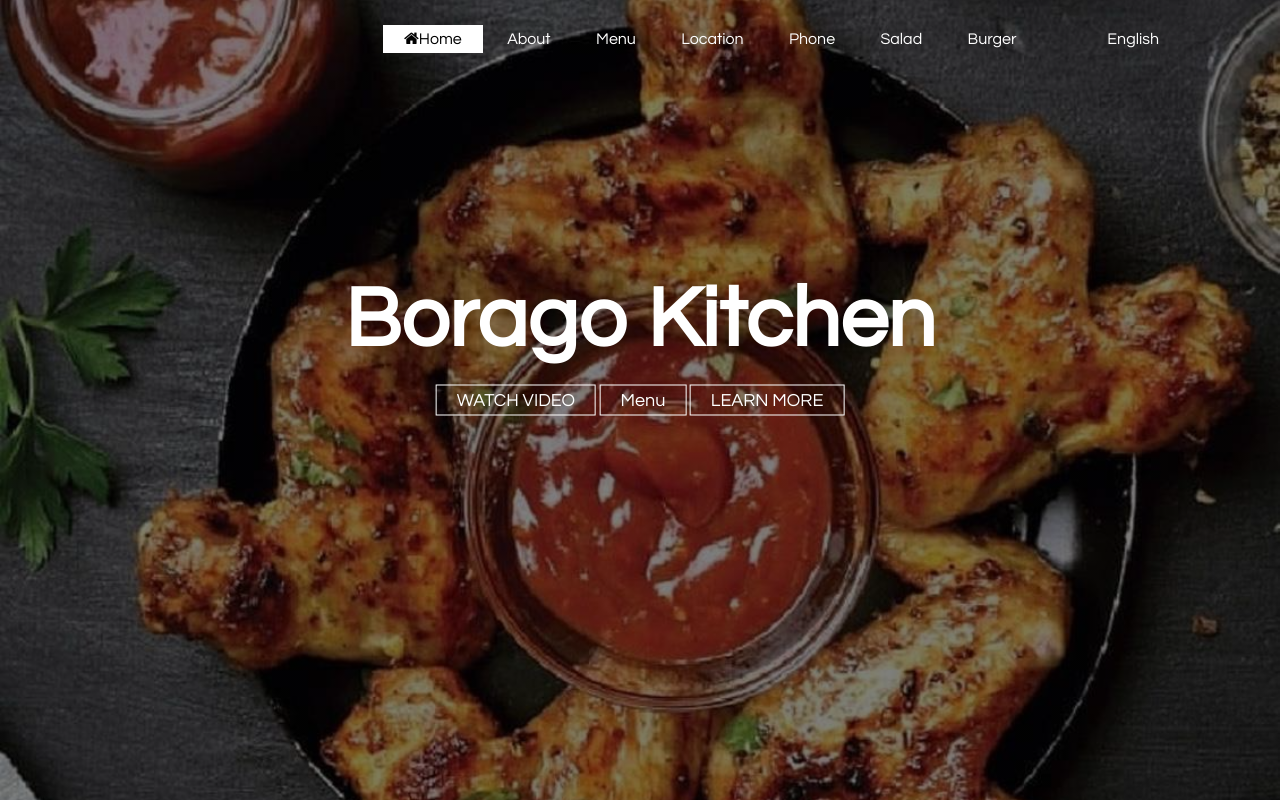
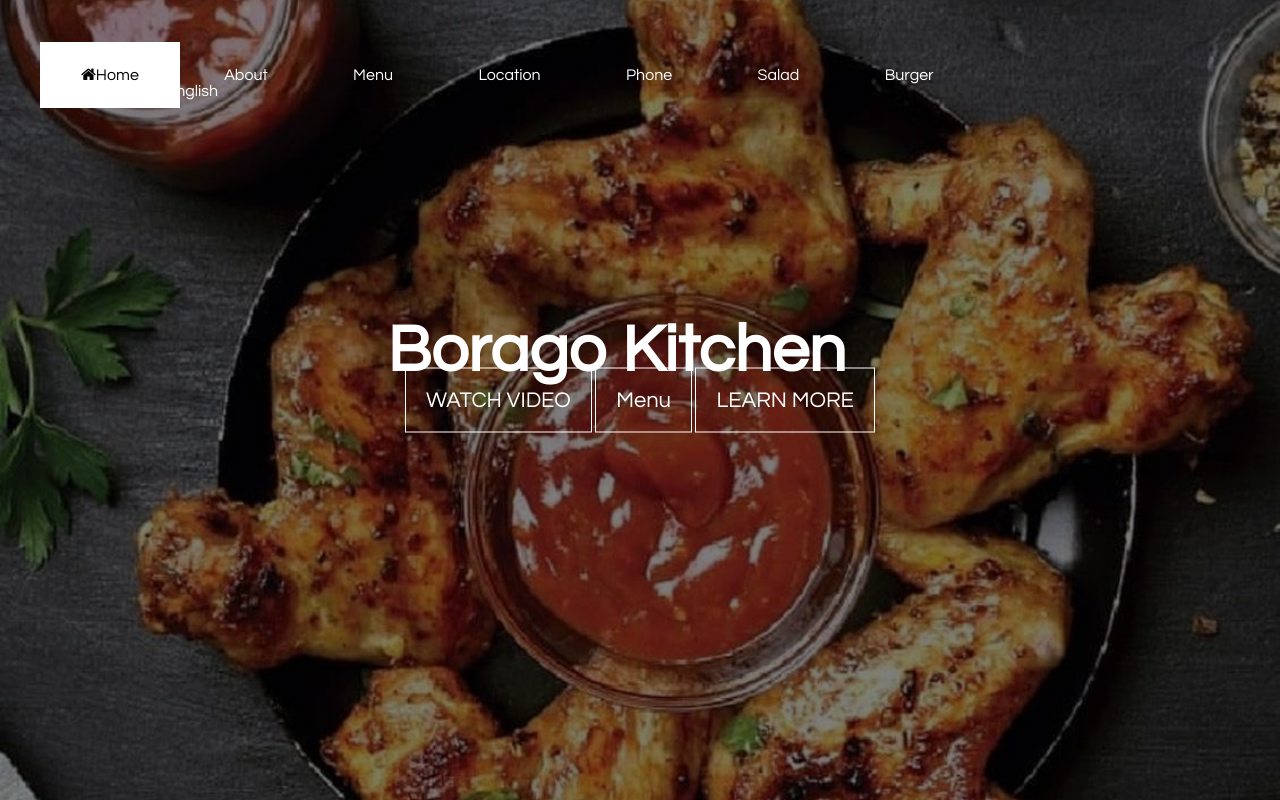
Before and after one commit to BoragoKitchen/BoragoKitchen.en, a plain HTML site: page index.html in a window 1280 px wide. Drawn offline with Linux system fonts and the light colour scheme.

Commit message:
Update style.css

```diff
--- a/css/style.css
+++ b/css/style.css
@@ -13,8 +13,8 @@ header{
 ul{
 	float:right;
 	list-style-type: none;
-	margin-top: 30px;
-	margin-right:60px ;
+	margin-top: 50px;
+	margin-right:200px ;
 }
 ul li{
 	display: inline-block;
@@ -22,8 +22,8 @@ ul li{
 ul li a{
 	text-decoration: none;
 	color: #fff;
-	padding: 5px 20px;
-	border: 1px solid transparent;
+	padding: 10px 26px;
+	border: 15px solid transparent;
 	transition: 0.5s ease;
 
 }
@@ -34,16 +34,11 @@ ul li a:hover{
 }
 
 ul li.active a{
-background-color:#fff;
+background-color:rgb(255, 255, 255);
 	color: #000;
 
 }
 
-.logo img{
-	float: left;
-	width: 150px;
-	height: auto;
-}
 
 .main{
 	max-width: 1200px;
@@ -52,14 +47,14 @@ background-color:#fff;
 
 .title{
 	position: absolute;
-	top: 40%;
-	left: 50%;
-	transform: translate(-50%,-50%);
+	top: 43%;
+	left: 41%;
+	transform: translate(-30%,-40%);
 }
 
 .title h1{
 	color: #fff;
-	font-size: 85px;
+	font-size: 66px;
 }
 
 .button{
@@ -71,10 +66,10 @@ background-color:#fff;
 
 .btn{
 	border: 1px solid #fff;
-	padding: 5px 20px;
+	padding: 20px 20px;
 	color: #fff;
 	transition: 0.6s ease;
-	font-size: 18px;
+	font-size: 22px;
 	text-decoration: none;
 }
 
@@ -85,7 +80,7 @@ background-color:#fff;
 
 .sub-menu{
 	display: none;
-    top:6%;
+    top: 2%;
     position: relative;
 }
 
@@ -98,20 +93,20 @@ background-color:#fff;
 {
 	display: block;
 	position: absolute;
-	background-color: rgb(0,45,117);
-	margin-top: 12px;
+	background-color: rgb(245, 245, 245);
+	margin-top: 40px;
 	margin-left: -8px;
 }
 
 .main ul li:hover .sub-menu ul
 {
 	display: block;
-	margin:6px;
+	margin: 6px;
 
 }
 .main ul li:hover .sub-menu ul li
 {
-	width: 75px;
+	width: 5px;
 	padding: 5px;
 	border-bottom: 1px#fff;
 	background: transparent;
```
